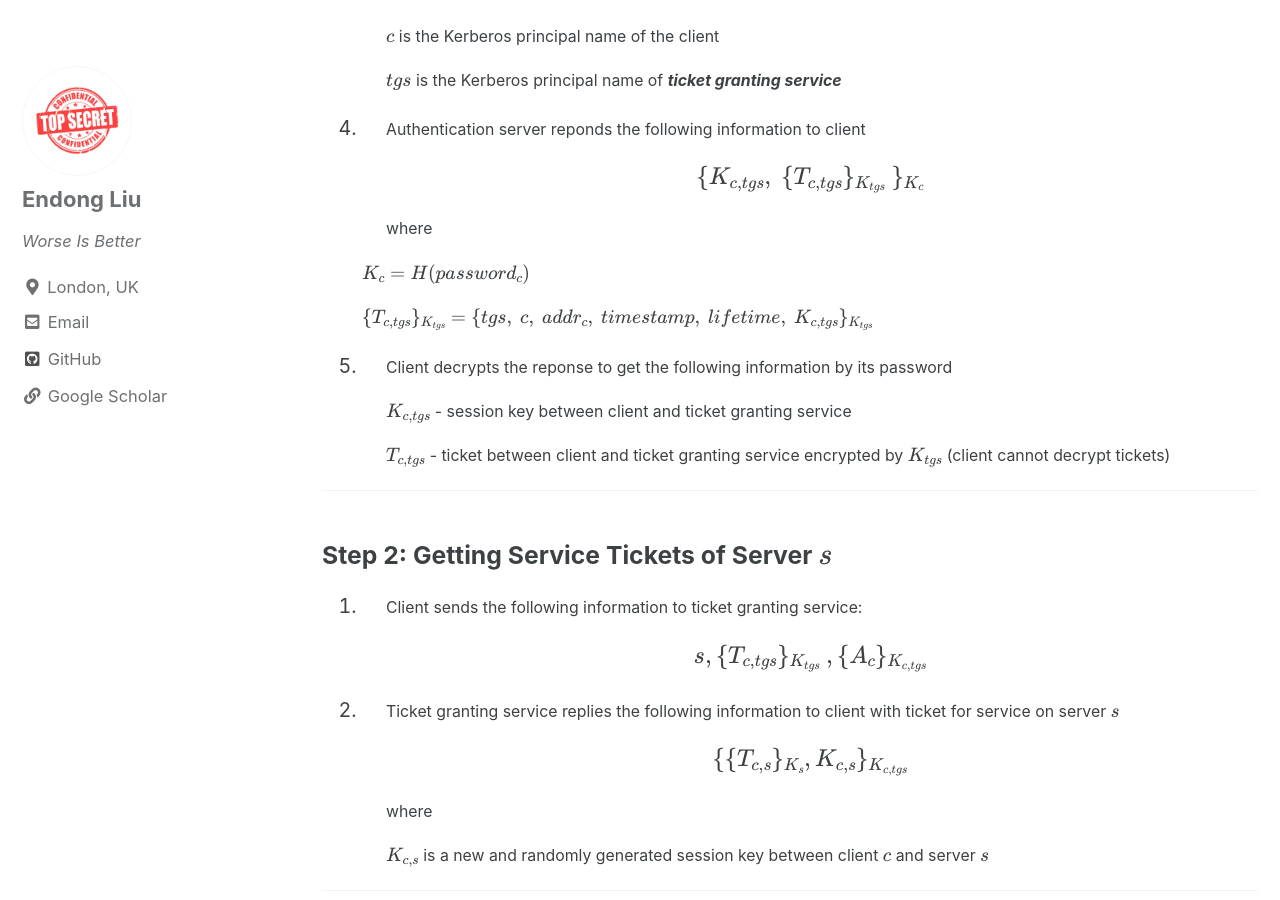
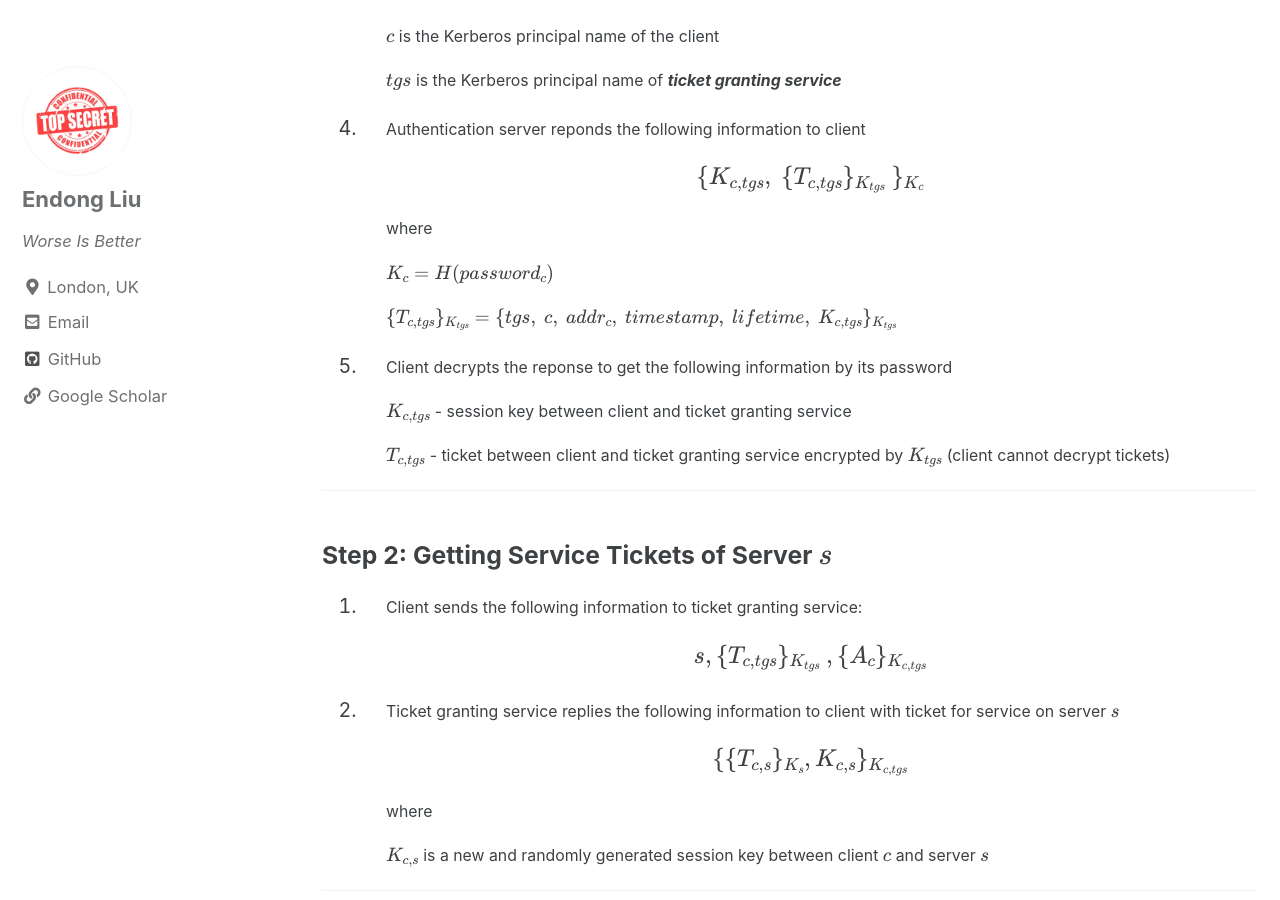
Before and after one commit to ZzPoLariszZ/zzpolariszz.github.io, a Jekyll site: the page built from _posts/2021-11-25-COMP0133-13.md, in a window 1280 px wide and 900 px high, scrolled down 3462 px. Built offline with Jekyll 4.4.1, drawn with Linux system fonts in a browser that asks for light colours; cached includes are drawn as plain includes.

Commit message:
Update 2021-11-25-COMP0133-13.md

```diff
--- a/_posts/2021-11-25-COMP0133-13.md
+++ b/_posts/2021-11-25-COMP0133-13.md
@@ -128,9 +128,9 @@ which is created by clients (clients must know \\( K_{c,s} \\)) to replace passw
 
     \\( \quad \\) where
 
-    \\( K_c = H(password_c) \\)
+    \\( \quad \\) \\( K_c = H(password_c) \\)
 
-    \\( \\{T_{c,\textit{tgs}}\\}\_{K_{\textit{tgs}}} = \\{\textit{tgs}, \ c, \ addr_c, \ \textit{timestamp}, \ \textit{lifetime}, \ K_{c,\textit{tgs}}\\}\_{K_{\textit{tgs}}} \\)
+    \\( \quad \\) \\( \\{T_{c,\textit{tgs}}\\}\_{K_{\textit{tgs}}} = \\{\textit{tgs}, \ c, \ addr_c, \ \textit{timestamp}, \ \textit{lifetime}, \ K_{c,\textit{tgs}}\\}\_{K_{\textit{tgs}}} \\)
 
 5. \\( \quad \\) Client decrypts the reponse to get the following information by its password
 
```
